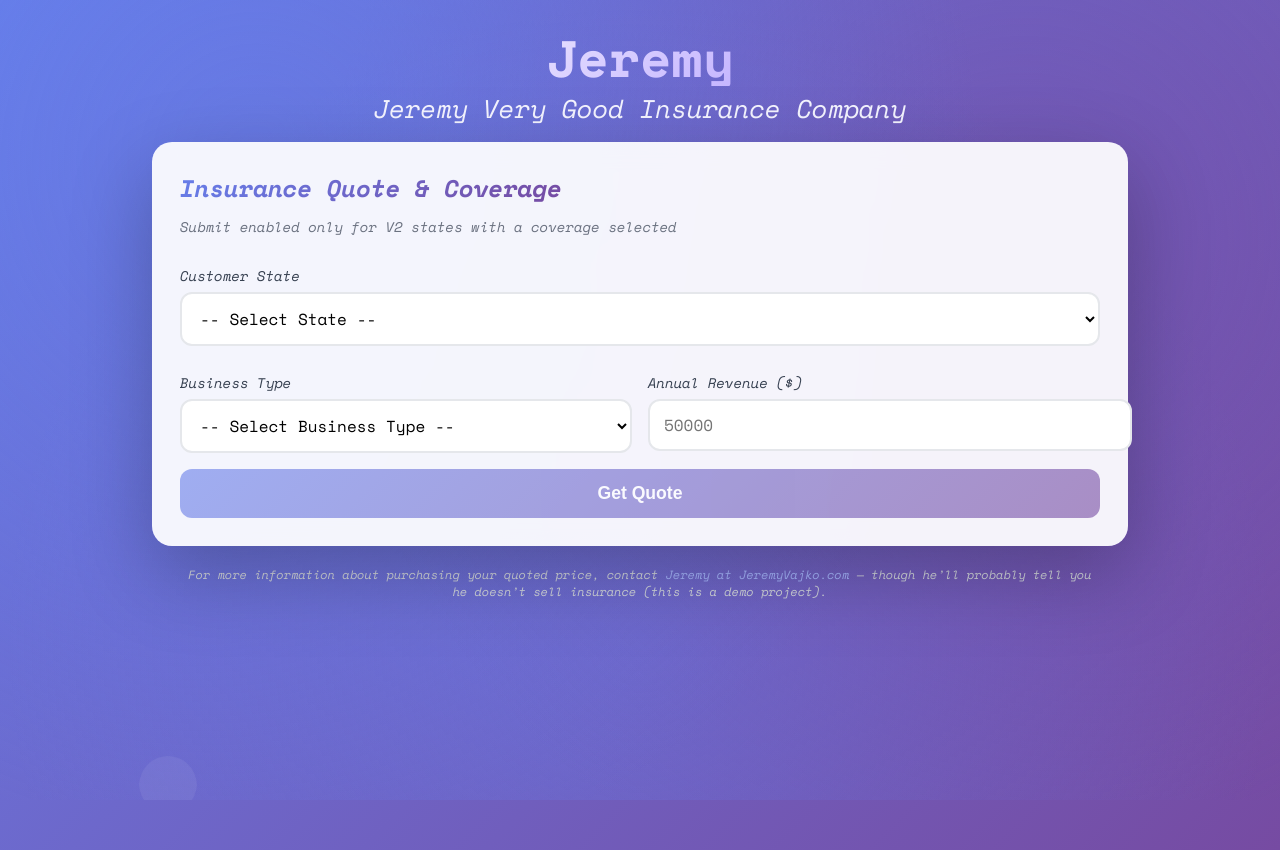
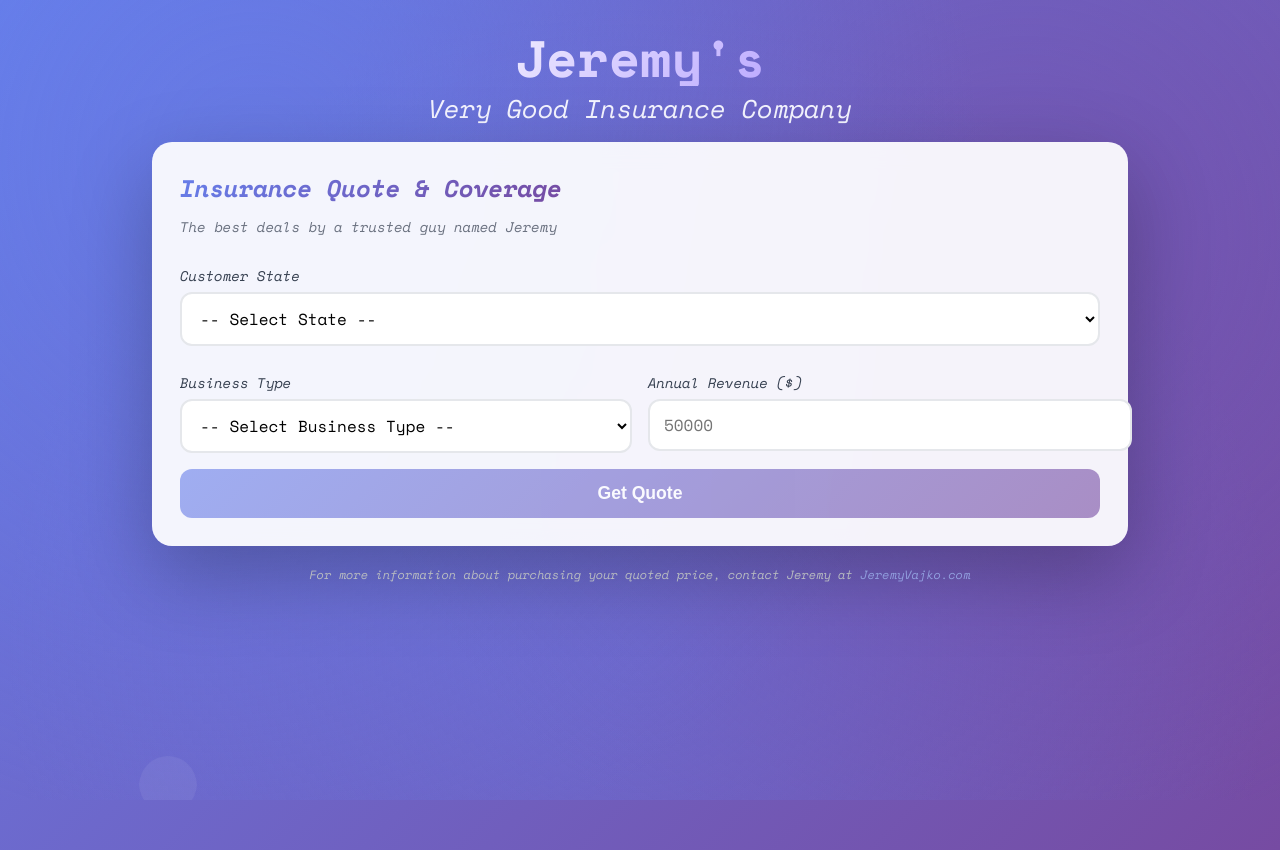
Before and after one commit to JeremyVaj/insurance-quote-sdet, a website: page index.html in a window 1280 px wide. Drawn offline with nearby package versions, Linux system fonts and the light colour scheme.

Commit message:
Fixing Typos
Making things look more formal

```diff
--- a/index.html
+++ b/index.html
@@ -2,7 +2,7 @@
 <html lang="en">
 <head>
   <meta charset="utf-8" />
-  <title>Jeremy Very Good Insurance Company</title>
+  <title>Very Good Insurance Company</title>
   <meta name="viewport" content="width=device-width, initial-scale=1" />
 
   <!-- Space Mono font -->
@@ -160,13 +160,13 @@
   </div>
 
   <header>
-    <h1 class="space-mono-bold">Jeremy</h1>
-    <h2 class="space-mono-regular-italic">Jeremy Very Good Insurance Company</h2>
+    <h1 class="space-mono-bold">Jeremy's</h1>
+    <h2 class="space-mono-regular-italic">Very Good Insurance Company</h2>
   </header>
 
   <main class="card">
     <h3 class="space-mono-bold-italic"><span>Insurance Quote & Coverage</span></h3>
-    <div class="sub space-mono-regular-italic">Submit enabled only for V2 states with a coverage selected</div>
+    <div class="sub space-mono-regular-italic">The best deals by a trusted guy named Jeremy</div>
 
     <form id="quoteForm" novalidate aria-label="form.quote">
       <fieldset>
@@ -249,8 +249,8 @@
 
   <footer>
     <em>
-      For more information about purchasing your quoted price, contact
-      <a href="https://jeremyvajko.com">Jeremy at JeremyVajko.com</a> — though he’ll probably tell you he doesn’t sell insurance (this is a demo project).
+      For more information about purchasing your quoted price, contact Jeremy at
+      <a href="https://jeremyvajko.com"> JeremyVajko.com</a>
     </em>
   </footer>
 
```
